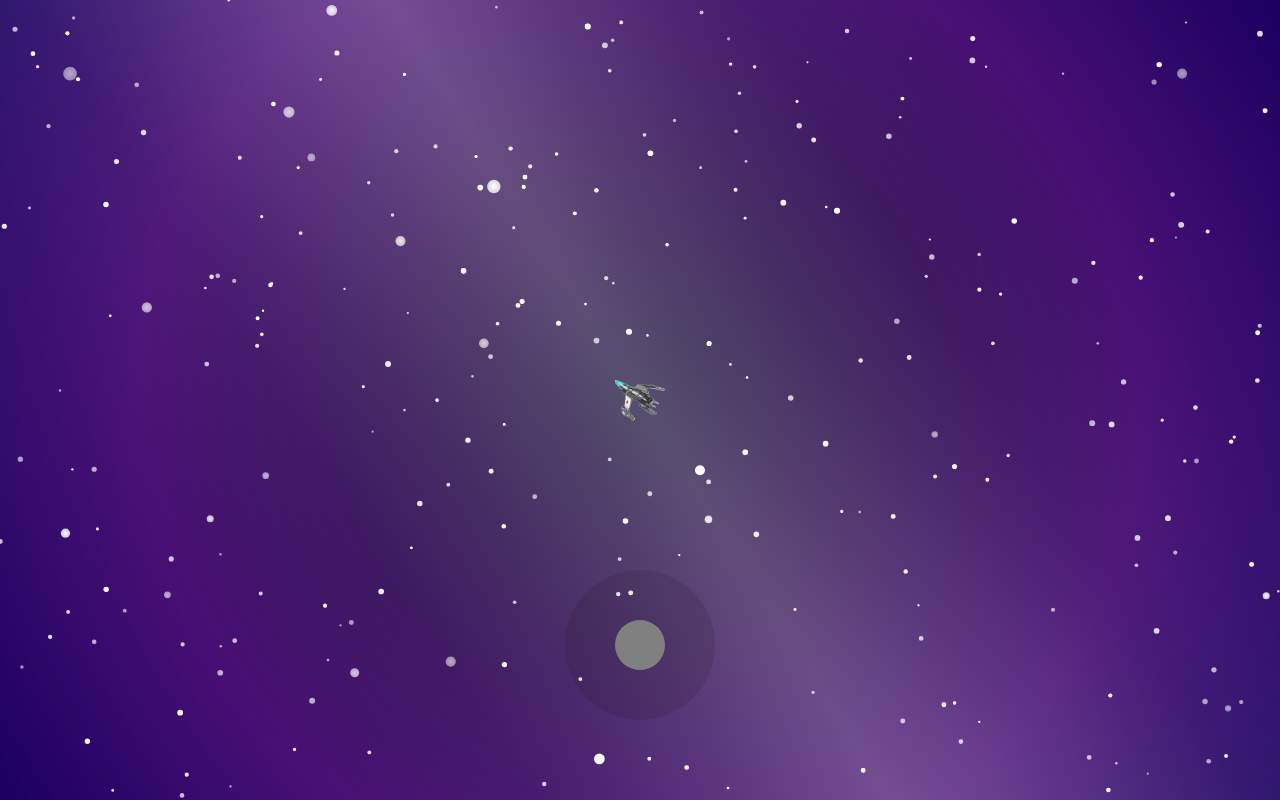
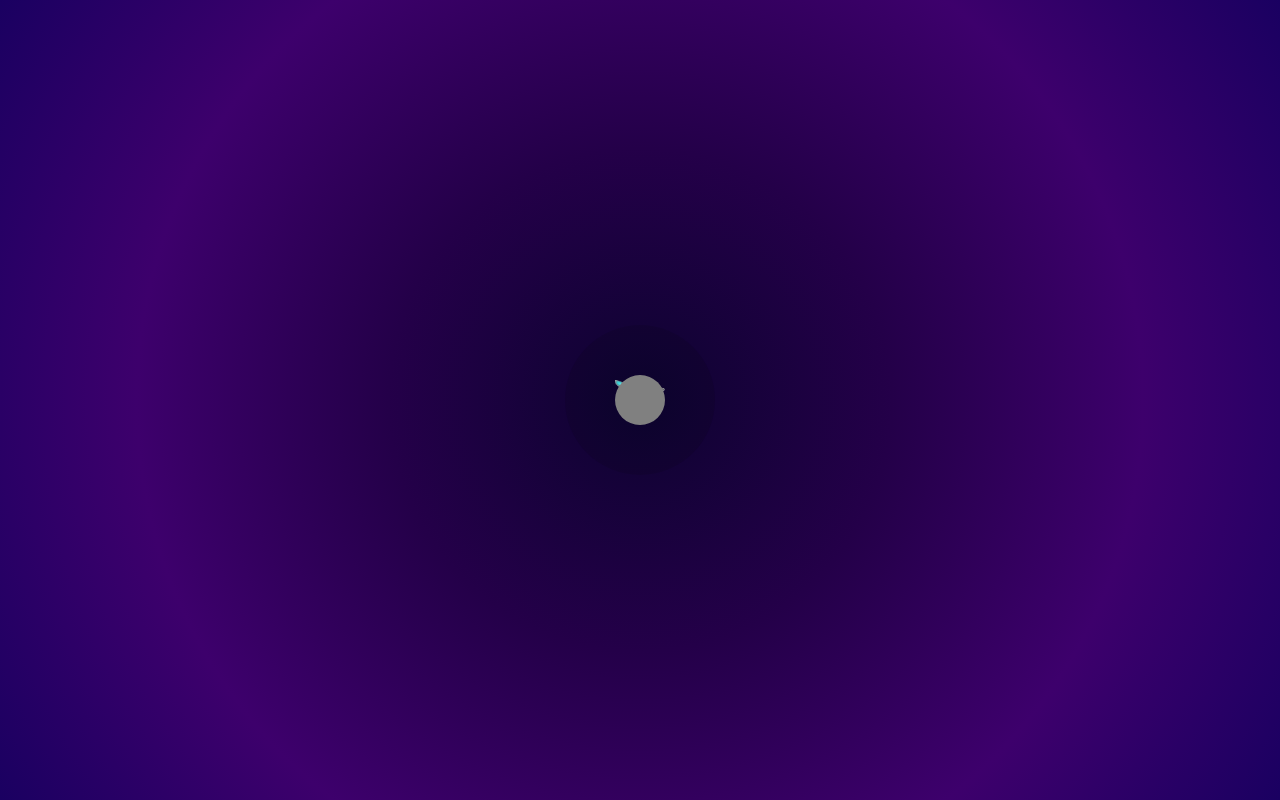
Before and after one commit to ungthanhnhan/game, a plain HTML site: page index.html in a window 1280 px wide. Drawn offline with Linux system fonts and the light colour scheme; animation ran at ten frames a second.

Commit message:
Update index.html

```diff
--- a/index.html
+++ b/index.html
@@ -47,9 +47,9 @@
 
         #joystick-container {
             position: absolute;
-            bottom: 10%;
+            top: 50%;
             left: 50%;
-            transform: translateX(-50%);
+            transform: translate(-50%, -50%);
             width: 150px;
             height: 150px;
             background: rgba(0, 0, 0, 0.1);
@@ -81,10 +81,6 @@
     <script>
         const canvas = document.getElementById("background");
         const ctx = canvas.getContext("2d");
-        const stars = [];
-        const glowingStars = [];
-        const maxSmallStars = Math.random() * 150 + 100;
-        const maxGlowingStars = Math.random() * 20 + 10;
 
         function resizeCanvas() {
             canvas.width = window.innerWidth;
@@ -94,124 +90,41 @@
         resizeCanvas();
         window.addEventListener("resize", resizeCanvas);
 
-        // Create small stars
-        function createStar() {
-            return {
-                x: Math.random() * canvas.width,
-                y: Math.random() * canvas.height,
-                radius: Math.random() * 2 + 1,
-                speed: Math.random() * 0.5 + 0.2,
-                opacity: Math.random() * 0.5 + 0.5,
-            };
-        }
-
-        // Create glowing stars
-        function createGlowingStar() {
-            return {
-                x: Math.random() * canvas.width,
-                y: Math.random() * canvas.height,
-                radius: Math.random() * 4 + 3,
-                opacity: Math.random() * 0.5 + 0.5,
-            };
-        }
-
-        for (let i = 0; i < maxSmallStars; i++) {
-            stars.push(createStar());
-        }
-
-        for (let i = 0; i < maxGlowingStars; i++) {
-            glowingStars.push(createGlowingStar());
-        }
-
-        function drawBackground() {
-            ctx.clearRect(0, 0, canvas.width, canvas.height);
-
-            // Draw glow beam
-            const gradient = ctx.createLinearGradient(canvas.width, 0, 0, canvas.height);
-            gradient.addColorStop(0, "rgba(255, 255, 255, 0)");
-            gradient.addColorStop(0.3, "rgba(255, 255, 255, 0.1)");
-            gradient.addColorStop(0.5, "rgba(255, 255, 255, 0.3)");
-            gradient.addColorStop(0.7, "rgba(255, 255, 255, 0.1)");
-            gradient.addColorStop(1, "rgba(255, 255, 255, 0)");
-            ctx.fillStyle = gradient;
-            ctx.globalCompositeOperation = "lighter";
-            ctx.fillRect(0, 0, canvas.width, canvas.height);
-
-            // Draw small stars
-            stars.forEach((star) => {
-                ctx.beginPath();
-                ctx.arc(star.x, star.y, star.radius, 0, Math.PI * 2);
-                ctx.fillStyle = `rgba(255, 255, 255, ${star.opacity})`;
-                ctx.fill();
-                star.y += star.speed;
-                if (star.y > canvas.height) {
-                    star.y = 0;
-                    star.x = Math.random() * canvas.width;
-                }
-            });
-
-            // Draw glowing stars
-            glowingStars.forEach((star) => {
-                const gradient = ctx.createRadialGradient(
-                    star.x,
-                    star.y,
-                    0,
-                    star.x,
-                    star.y,
-                    star.radius * 4
-                );
-                gradient.addColorStop(0, `rgba(255, 255, 255, ${star.opacity})`);
-                gradient.addColorStop(0.5, `rgba(255, 255, 255, ${star.opacity / 2})`);
-                gradient.addColorStop(1, "rgba(255, 255, 255, 0)");
-
-                ctx.beginPath();
-                ctx.arc(star.x, star.y, star.radius, 0, Math.PI * 2);
-                ctx.fillStyle = gradient;
-                ctx.fill();
-            });
-        }
-
-        function animateBackground() {
-            drawBackground();
-            requestAnimationFrame(animateBackground);
-        }
-
-        animateBackground();
-
         // Joystick Setup
-        const square = document.getElementById("square");
         const joystickContainer = document.getElementById("joystick-container");
         const joystick = document.getElementById("joystick");
-
+        const square = document.getElementById("square");
         let joystickActive = false;
         let joystickStart = { x: 0, y: 0 };
         let squarePos = { x: window.innerWidth / 2, y: window.innerHeight / 2 };
 
         joystickContainer.addEventListener("touchstart", (e) => {
             joystickActive = true;
-            joystickStart = { x: e.touches[0].clientX, y: e.touches[0].clientY };
-            joystick.style.transition = "none";
+            const rect = joystickContainer.getBoundingClientRect();
+            joystickStart = { x: e.touches[0].clientX - rect.left, y: e.touches[0].clientY - rect.top };
 
-            const rect = joystickContainer.getBoundingClientRect();
-            joystick.style.left = `${e.touches[0].clientX - rect.left - 25}px`;
-            joystick.style.top = `${e.touches[0].clientY - rect.top - 25}px`;
+            // Center joystick circle to the touch position
+            joystick.style.left = `${joystickStart.x - joystick.offsetWidth / 2}px`;
+            joystick.style.top = `${joystickStart.y - joystick.offsetHeight / 2}px`;
         });
 
         joystickContainer.addEventListener("touchmove", (e) => {
             if (!joystickActive) return;
 
             const rect = joystickContainer.getBoundingClientRect();
-            const dx = e.touches[0].clientX - rect.left - 75;
-            const dy = e.touches[0].clientY - rect.top - 75;
+            const touchX = e.touches[0].clientX - rect.left;
+            const touchY = e.touches[0].clientY - rect.top;
 
+            const dx = touchX - 75;
+            const dy = touchY - 75;
             const distance = Math.min(Math.sqrt(dx * dx + dy * dy), 75);
             const angle = Math.atan2(dy, dx);
 
             const offsetX = Math.cos(angle) * distance;
             const offsetY = Math.sin(angle) * distance;
 
-            joystick.style.left = `${75 + offsetX - 25}px`;
-            joystick.style.top = `${75 + offsetY - 25}px`;
+            joystick.style.left = `${75 + offsetX - joystick.offsetWidth / 2}px`;
+            joystick.style.top = `${75 + offsetY - joystick.offsetHeight / 2}px`;
 
             squarePos.x = Math.max(0, Math.min(window.innerWidth - square.offsetWidth, squarePos.x + offsetX / 10));
             squarePos.y = Math.max(0, Math.min(window.innerHeight - square.offsetHeight, squarePos.y + offsetY / 10));
```
